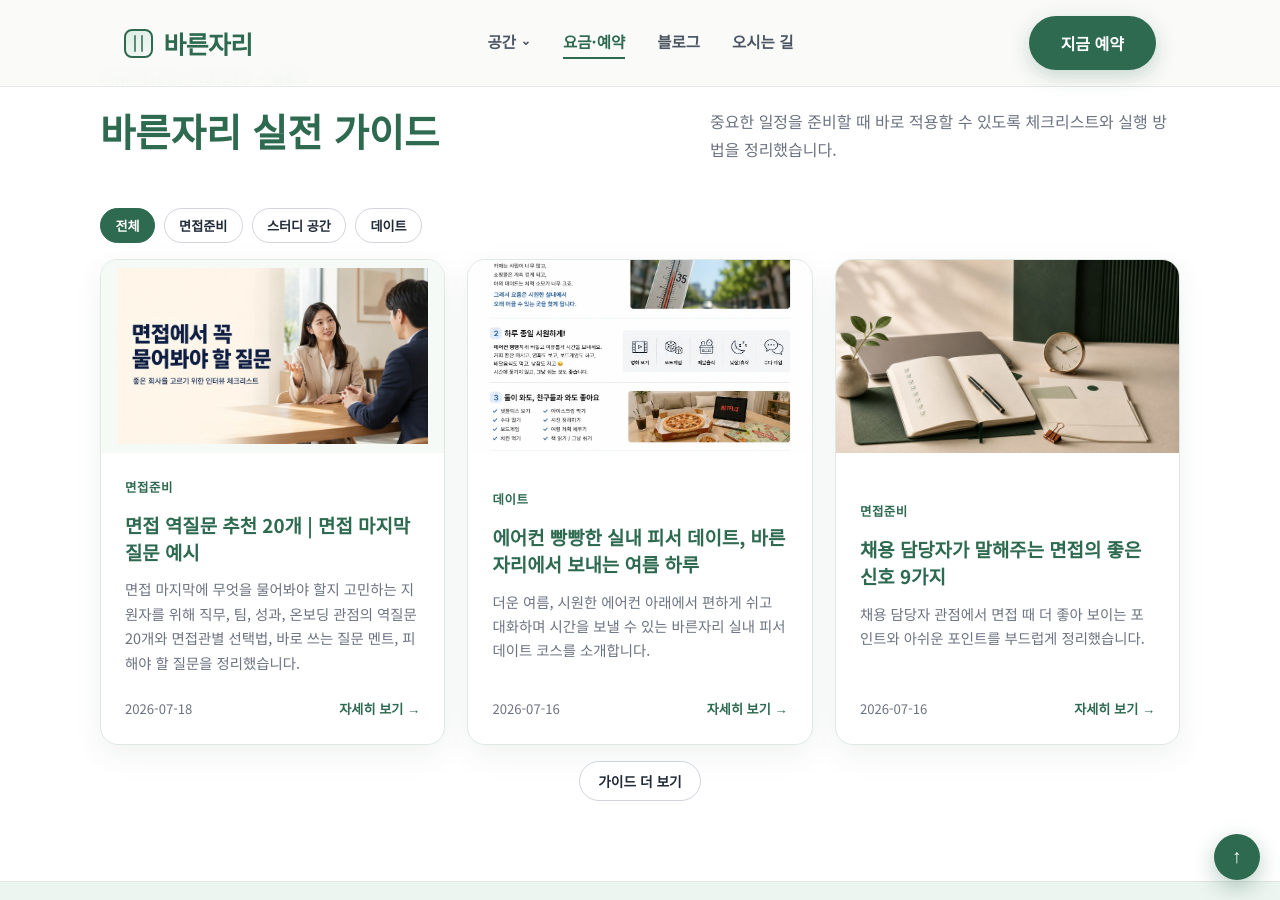
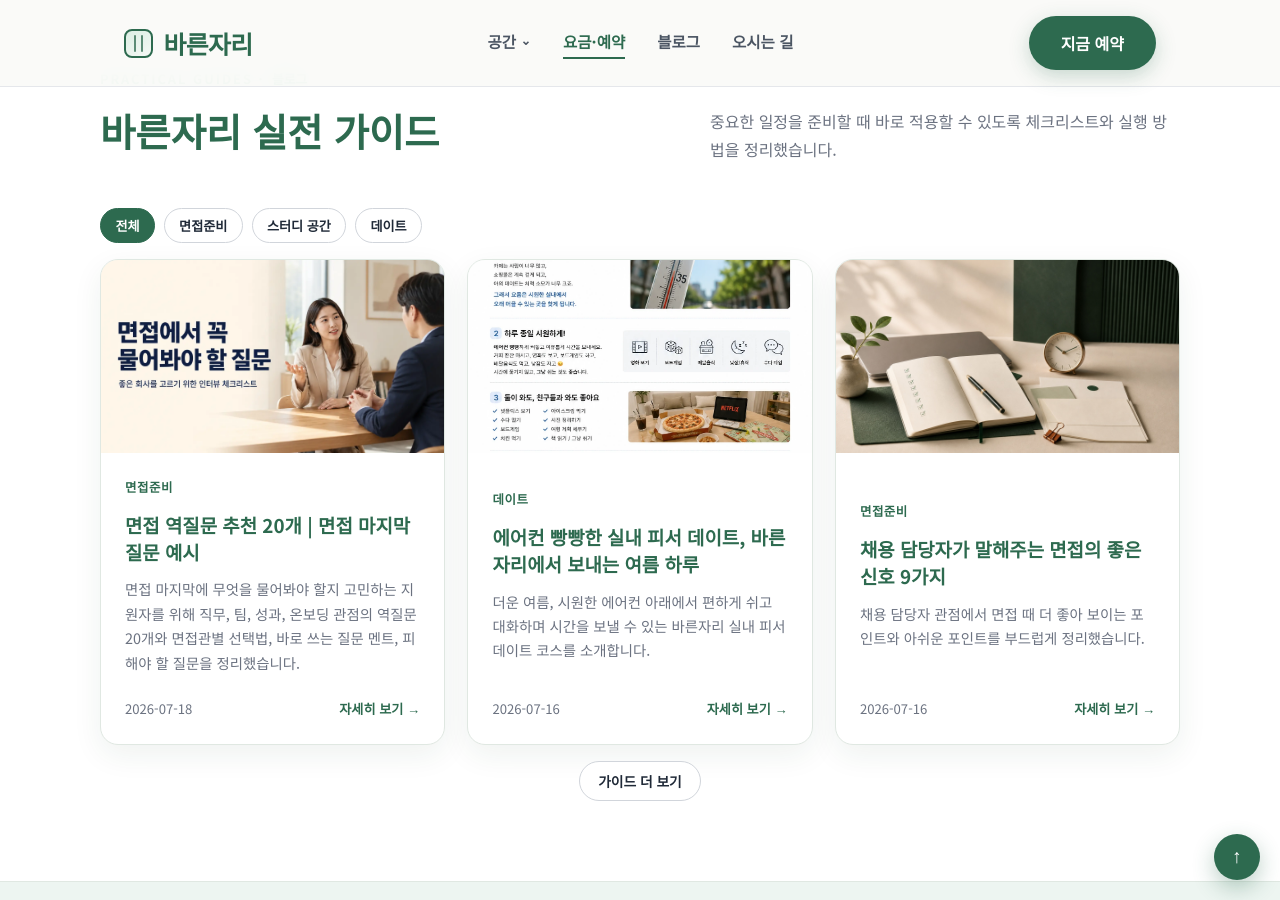
Before and after one commit to bareunspace/blog, a Jekyll site: the page built from index.html, in a window 1280 px wide and 900 px high, scrolled down 3320 px. Built offline with Jekyll 4.4.1, drawn with Linux system fonts in a browser that asks for light colours.

Commit message:
Fix guide thumbnail cover image

```diff
--- a/styles/main.css
+++ b/styles/main.css
@@ -567,6 +567,15 @@ section { padding: 5rem 1.5rem; }
 .blog-featured-card:hover .blog-image-contain img,
 .blog-guide-card:hover .blog-guide-image.blog-guide-image-contain img {
   transform: none;
+}
+#practical-guides .blog-guide-image.blog-guide-image-contain,
+.practical-guides-layout .blog-guide-image.blog-guide-image-contain {
+  background: #e8efea;
+}
+#practical-guides .blog-guide-image.blog-guide-image-contain img,
+.practical-guides-layout .blog-guide-image.blog-guide-image-contain img {
+  object-fit: cover;
+  padding: 0;
 }
 .blog-featured-content {
   display: flex;
```
